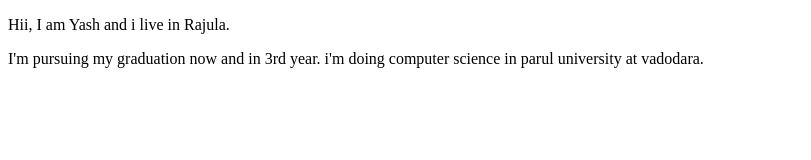
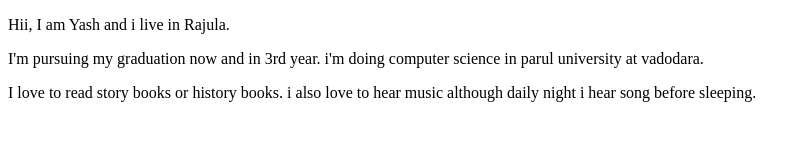
Before and after one commit to yassk29/Commit-Messeges, a plain HTML site: page index.html in a window 1280 px wide. Shown: the whole page, without its empty margins (0-811 px from the left). Drawn offline with Linux system fonts and the light colour scheme.

Commit message:
docs : add hobbies

```diff
--- a/index.html
+++ b/index.html
@@ -9,5 +9,6 @@
 <body>
     <p>Hii, I am Yash and i live in Rajula.</p>
     <p>I'm pursuing my graduation now and in 3rd year. i'm doing computer science in parul university at vadodara.</p>
+    <p>I love to read story books or history books. i also love to hear music although daily night i hear song before sleeping.</p>
 </body>
 </html>
```
